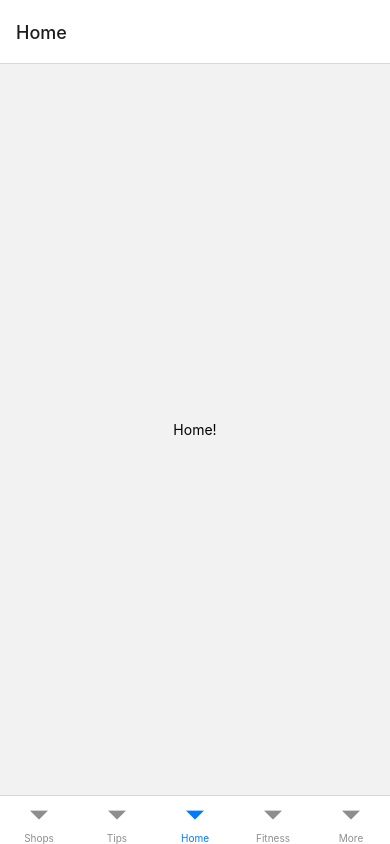
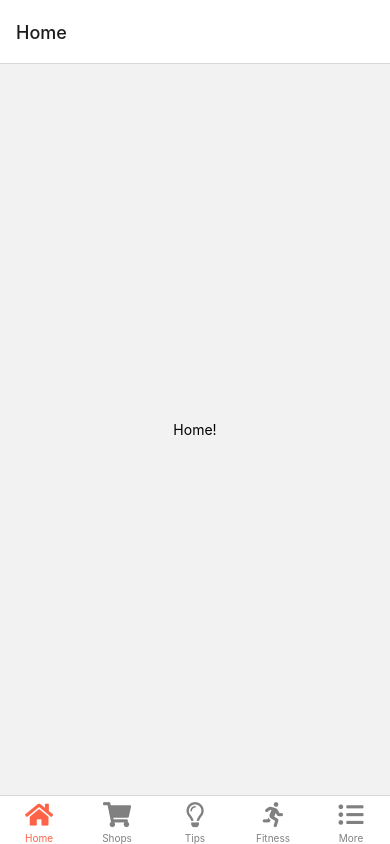
Before and after one commit to Sham33431/App-NS, a React Native app: screen /Home in a window 390 px wide. Built offline with nearby package versions, Linux system fonts and the light colour scheme.

Commit message:
Added icons

```diff
--- a/App.js
+++ b/App.js
@@ -7,16 +7,41 @@ import FitnessScreen from './screens/FitnessScreen';
 import TipsScreen from './screens/TipsScreen';
 import ShopScreen from './screens/ShopScreen';
 import MoreScreen from './screens/MoreScreen';
+import { FontAwesome5 } from '@expo/vector-icons';
 
 const Tab = createBottomTabNavigator();
 
 export default function App() {
   return (
     <NavigationContainer>
-      <Tab.Navigator>
+      <Tab.Navigator
+       screenOptions={({ route }) => ({
+         tabBarIcon: ({ focused, color, size }) => {
+           let iconName;
+
+           //Set the icon based on which route it is (name of the tab)
+           if (route.name === 'Home') {
+             iconName = 'home';
+           } else if (route.name === 'More') {
+             iconName = 'list-ul';
+           }else if (route.name === 'Shops') {
+             iconName = 'shopping-cart';
+           }else if (route.name === 'Tips') {
+             iconName = 'lightbulb';
+           }else if (route.name === 'Fitness') {
+             iconName = 'running';
+           }
+
+           // You can return any component that you like here!
+           return <FontAwesome5 name={iconName} size={size} color={color} />;
+         },
+        tabBarActiveTintColor: "tomato",
+        tabBarInactiveTintColor: "gray",
+       })}
+     >
+        <Tab.Screen name="Home" component={HomeScreen} />
         <Tab.Screen name="Shops" component={ShopScreen} />
         <Tab.Screen name="Tips" component={TipsScreen} />
-        <Tab.Screen name="Home" component={HomeScreen} />
         <Tab.Screen name="Fitness" component={FitnessScreen} />
         <Tab.Screen name="More" component={MoreScreen} />
       </Tab.Navigator>
--- a/Screens/HomeScreen.js
+++ b/Screens/HomeScreen.js
@@ -1,5 +1,6 @@
 import React from "react";
 import {Text, View } from "react-native"
+import { FontAwesome } from "@expo/vector-icons"
 
 export default function HomeScreen() {
     return (
```
